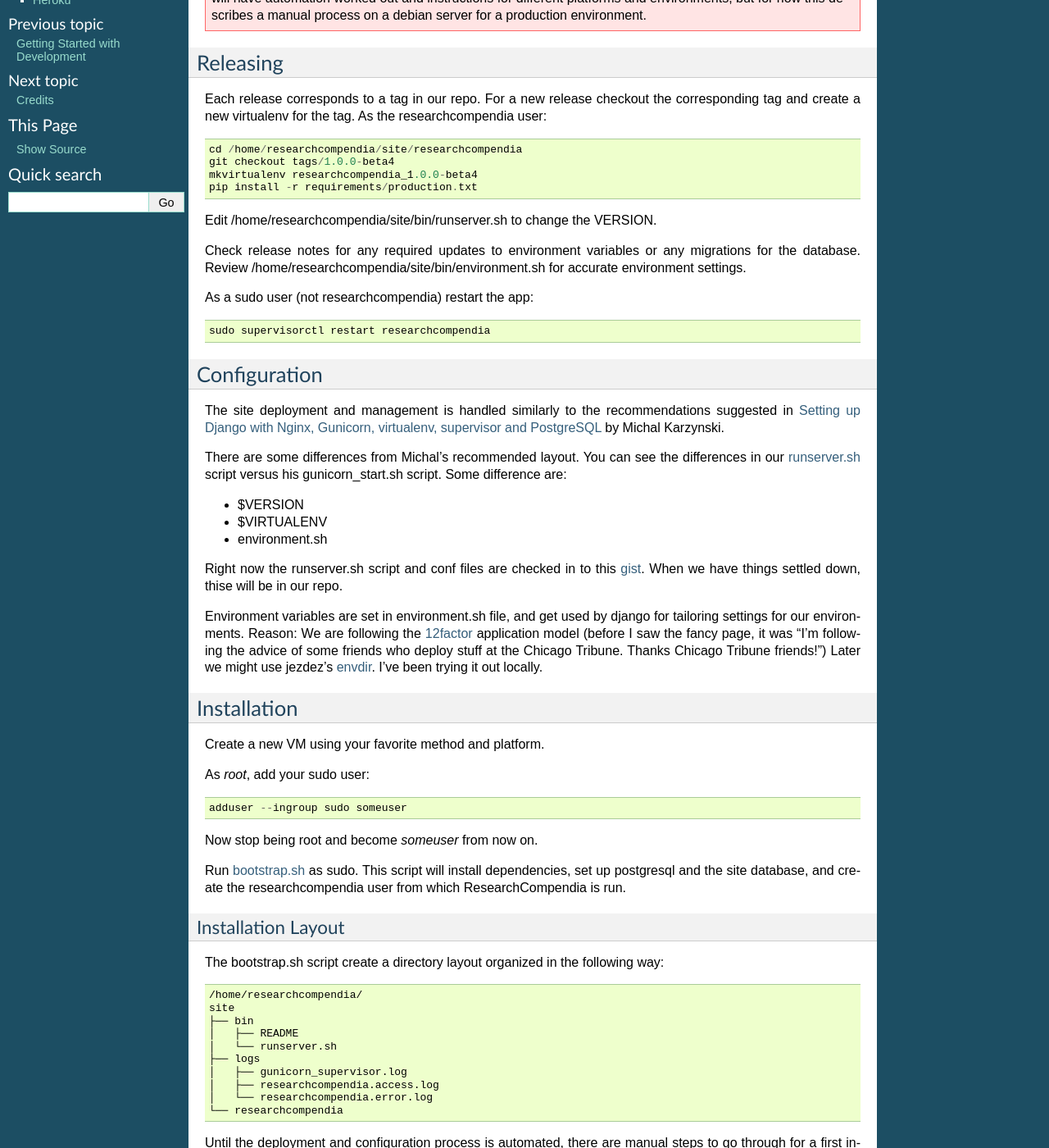
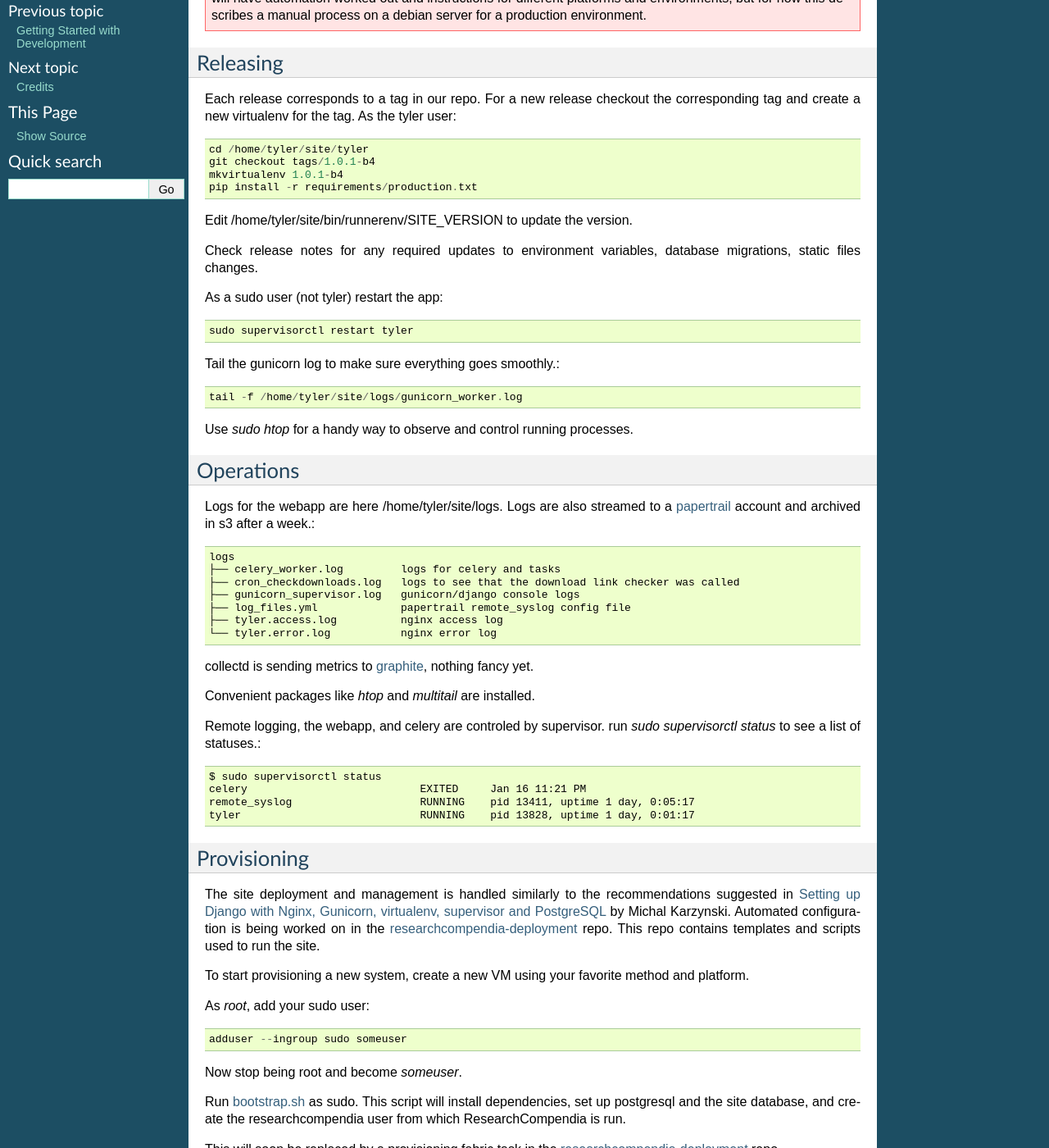
Before and after one commit to researchcompendia/researchcompendia, a Sphinx documentation site: the page built from docs/deployment.rst, in a window 1280 px wide and 1400 px high, scrolled down 194 px. Shown: the whole window at 82% size. Built offline with Sphinx 7.4.7, drawn with Linux system fonts in a browser that asks for light colours; pages that are not in the unit, such as notebooks, are missing from menus; some of the changed text lies outside the part shown.

Commit message:
documentation updates

```diff
--- a/docs/deployment.rst
+++ b/docs/deployment.rst
@@ -13,127 +13,128 @@ Deployment
    instructions for different platforms and environments, but for now this
    describes a manual process on a debian server for a production environment.
 
+
 Releasing
 ---------
 
 Each release corresponds to a tag in our repo. For a new release checkout the
-corresponding tag and create a new virtualenv for the tag. As the researchcompendia user::
+corresponding tag and create a new virtualenv for the tag. As the tyler user::
 
-  cd /home/researchcompendia/site/researchcompendia
-  git checkout tags/1.0.0-beta4
-  mkvirtualenv researchcompendia_1.0.0-beta4
+  cd /home/tyler/site/tyler
+  git checkout tags/1.0.1-b4
+  mkvirtualenv 1.0.1-b4
   pip install -r requirements/production.txt
 
-Edit /home/researchcompendia/site/bin/runserver.sh to change the VERSION.
+Edit /home/tyler/site/bin/runnerenv/SITE_VERSION to update the version.
 
-Check release notes for any required updates to environment variables or any
-migrations for the database. Review /home/researchcompendia/site/bin/environment.sh for
-accurate environment settings.
+Check release notes for any required updates to environment variables, database
+migrations, static files changes.
 
-As a sudo user (not researchcompendia) restart the app::
+As a sudo user (not tyler) restart the app::
 
-  sudo supervisorctl restart researchcompendia
+  sudo supervisorctl restart tyler
 
-Configuration
--------------
+Tail the gunicorn log to make sure everything goes smoothly.::
+
+  tail -f /home/tyler/site/logs/gunicorn_worker.log
+
+Use `sudo htop` for a handy way to observe and control running processes.
+
+
+Operations
+----------
+
+
+Logs for the webapp are here /home/tyler/site/logs. Logs are also streamed to
+a `papertrail <https://papertrailapp.com/dashboard>`_ account and archived in s3 after a week.::
+
+ logs
+ ├── celery_worker.log         logs for celery and tasks
+ ├── cron_checkdownloads.log   logs to see that the download link checker was called
+ ├── gunicorn_supervisor.log   gunicorn/django console logs
+ ├── log_files.yml             papertrail remote_syslog config file
+ ├── tyler.access.log          nginx access log
+ └── tyler.error.log           nginx error log
+
+collectd is sending metrics to `graphite <https://162.242.230.222/>`_, nothing fancy yet.
+
+Convenient packages like `htop` and `multitail` are installed.
+
+Remote logging, the webapp, and celery are controled by supervisor. run `sudo supervisorctl status`
+to see a list of statuses.::
+
+ $ sudo supervisorctl status
+ celery                           EXITED     Jan 16 11:21 PM
+ remote_syslog                    RUNNING    pid 13411, uptime 1 day, 0:05:17
+ tyler                            RUNNING    pid 13828, uptime 1 day, 0:01:17
+
+
+Provisioning
+------------
 
 The site deployment and management is handled similarly to the recommendations
-suggested in `Setting up Django with Nginx, Gunicorn, virtualenv, supervisor and PostgreSQL
+suggested in `Setting up Django with Nginx, Gunicorn, virtualenv, supervisor
+and PostgreSQL
 <http://michal.karzynski.pl/blog/2013/06/09/django-nginx-gunicorn-virtualenv-supervisor/>`_
-by Michal Karzynski.
+by Michal Karzynski.  Automated configuration is being worked on in the
+`researchcompendia-deployment
+<https://github.com/researchcompendia/researchcompendia-deployment>`_ repo.
+This repo contains templates and scripts used to run the site.
 
-There are some differences from Michal's recommended layout.  You can see the
-differences in our `runserver.sh
-<https://gist.github.com/codersquid/7583630#file-runserver-sh>`_ script versus
-his gunicorn_start.sh script. Some difference are:
-
-* $VERSION
-* $VIRTUALENV
-* environment.sh
-
-Right now the runserver.sh script and conf files are checked in to this `gist
-<https://gist.github.com/codersquid/7583630>`_. When we have things settled
-down, thise will be in our repo.
-
-Environment variables are set in environment.sh file, and get used by django
-for tailoring settings for our environments.  Reason: We are following the
-`12factor <http://12factor.net/>`_ application model (before I saw the fancy
-page, it was "I'm following the advice of some friends who deploy stuff at the
-Chicago Tribune. Thanks Chicago Tribune friends!") Later we might use jezdez's
-`envdir <https://github.com/jezdez/envdir>`_.  I've been trying it out locally.
-
-
-
-Installation
-------------
-
-Create a new VM using your favorite method and platform.
+To start provisioning a new system, create a new VM using your favorite method and platform.
 
 As *root*, add your sudo user::
 
   adduser --ingroup sudo someuser
 
-Now stop being root and become *someuser* from now on.
+Now stop being root and become *someuser*.
 
 
-Run `bootstrap.sh
-<https://github.com/researchcompendia/researchcompendia/blob/develop/bootstrap.sh>`_ as
+Run `bootstrap.sh <https://github.com/researchcompendia/researchcompendia/blob/develop/bootstrap.sh>`_ as
 sudo.  This script will install dependencies, set up postgresql and the site
 database, and create the researchcompendia user from which ResearchCompendia is run.
+
+This will soon be replaced by a provisioning fabric task in the
+`researchcompendia-deployment
+<https://github.com/researchcompendia/researchcompendia-deployment>`_ repo.
 
 Installation Layout
 :::::::::::::::::::
 
-The bootstrap.sh script create a directory layout organized in the following way::
+The bootstrap.sh script creates a directory layout organized in the following way::
 
- /home/researchcompendia/
+ /home/tyler/
  site
  ├── bin
  │   ├── README
  │   └── runserver.sh
  ├── logs
  │   ├── gunicorn_supervisor.log
- │   ├── researchcompendia.access.log
- │   └── researchcompendia.error.log
- └── researchcompendia
+ │   ├── tyler.access.log
+ │   └── tyler.error.log
+ └── tyler
 
 Until the deployment and configuration process is automated, there are manual
 steps to go through for a first install and deployment.
 
-* Obtain `environment.sh` and copy it to to `/home/researchcompendia/bin/`
-* Verify accuracy of `VERSION` in `runserver.sh`.
+* Obtain an envdir directory and copy it to to `/home/tyler/site/env/`
+* Verify accuracy of `SITE_VERSION` in `/home/tyler/site/bin/runnerenv/`
 * activate the appropriate virtualenv, for example, if it is named `researchcompendia`
   you'd activate it by typing `workon researchcompendia`
-
-.. warning:: There is an issue that requires apps to be migrated explicitely versus calling `./manage.py migrate`.
-
 * Set up the database::
 
-    source /home/researchcompendia/site/bin/environment.sh
-    cd /home/researchcompendia/site/researchcompendia/companionpages
-    ./manage.py syncdb
-    ./manage.py loaddata fixtures/*
-    ./manage.py migrate taggit
-    ./manage.py migrate users
-    ./manage.py migrate home
-    ./manage.py migrate compendia
-    ./manage.py migrate allauth.socialaccount
+    cd /home/tyler/site/tyler/companionpages
+    envdir /home/tyler/site/env/ ./manage.py syncdb --migrate
+    envdir /home/tyler/site/env/ ./manage.py loaddata fixtures/*
 
+You may also want to create a superuser. createsuperuser::
+
+    envdir /home/tyler/site/env/ ./manage.py createsuperuser
 
 Controlling researchcompendia
 :::::::::::::::::::::::::::::
 
-Once you've set researchcompendia, update supervisor so that it can launch the site::
+Once you've set up researchcompendia, update supervisor so that it can launch the site::
 
   sudo supervisorctl reread
   sudo supervisorctl update
-
-
-Heroku
-------
-
-Everything is different for running this on Heroku.  Heroku deployment has been
-straightforward for the most part. I need to document how to check out a repo
-and hook it up to our heroku env.  I've got `working notes
-<https://github.com/researchcompendia/researchcompendia/wiki/Development-environments>`_ in
-the wiki.
```
Also changed, not shown: docs/developmentsetup.rst (+2 -10 lines).
